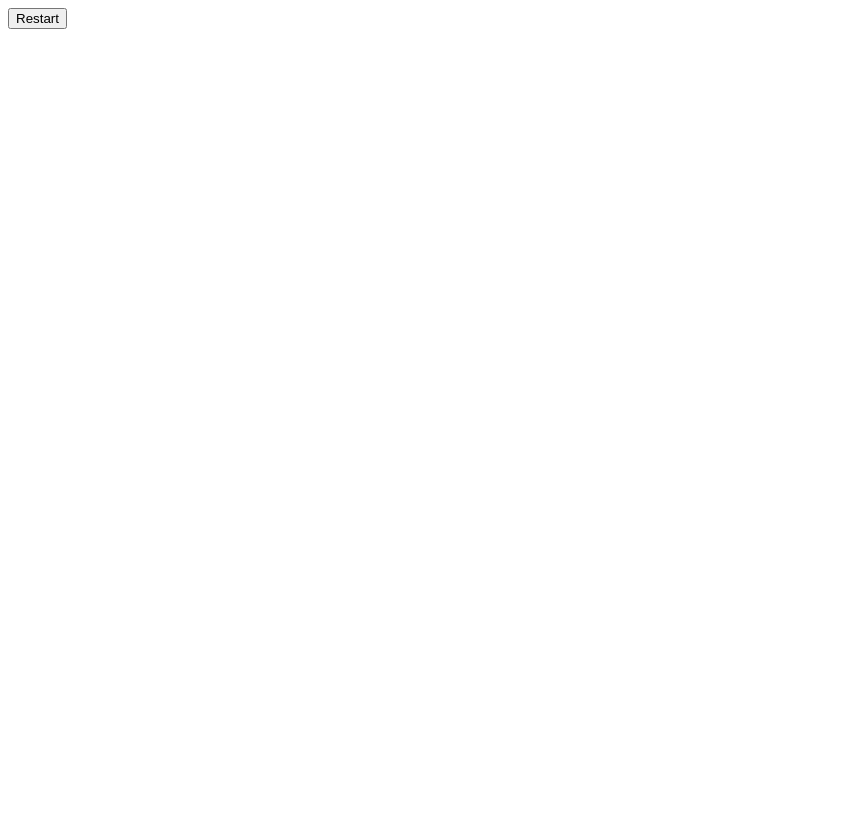
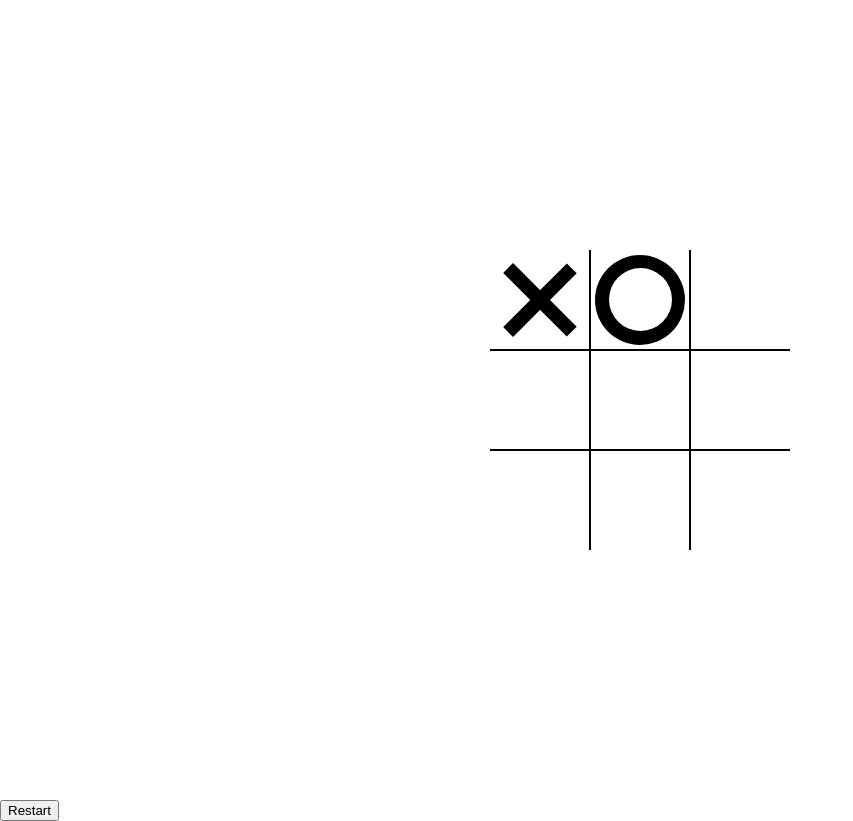
Before and after one commit to Aodj05/tic-tac-toe-javascript, a plain HTML site: page index.html in a window 1280 px wide. Shown: the whole page, without its empty margins (0-853 px from the left). Before the commit the page ends 800 px from the top, so only its background shows below. Drawn offline with Linux system fonts and the light colour scheme.

Commit message:
css setup

```diff
--- a/index.html
+++ b/index.html
@@ -8,8 +8,8 @@
 </head>
 <body>
 	<div class="board" id="board">
-		 <div class="cell" data-cell></div>
-		 <div class="cell" data-cell></div>
+		 <div class="cell x" data-cell></div>
+		 <div class="cell o" data-cell></div>
 		 <div class="cell" data-cell></div>
 		 <div class="cell" data-cell></div>
 		 <div class="cell" data-cell></div>
--- a/ttt.css
+++ b/ttt.css
@@ -0,0 +1,95 @@
+*, *::after, *::before {
+	box-sizing: border-box;
+}
+
+body {
+	margin: 0;
+}
+
+:root {
+	--cell-size: 100px;
+	--mark-size: calc(var(--cell-size) * .9);
+}
+
+.board {
+	width: 100vw;
+	height: 100vh;
+	display: grid;
+	justify-content: center;
+	align-content: center;
+	justify-items: center;
+	align-items: center;
+	grid-template-columns: repeat(3, auto);
+}
+
+.cell {
+	width: var(--cell-size);
+	height: var(--cell-size);
+	border: 1px solid black;
+	display: flex;
+	justify-content: center;
+	align-items: center;
+	position: relative;
+	cursor: pointer;
+}
+
+.cell:first-child,
+.cell:nth-child(2),
+.cell:nth-child(3) {
+	border-top:  none;
+}
+
+.cell:last-child,
+.cell:nth-child(8),
+.cell:nth-child(7) {
+	border-bottom:  none;
+}
+
+.cell:nth-child(3n + 1) {
+	border-left: none;
+}
+
+.cell:nth-child(3n + 3) {
+	border-right: none;
+}
+
+.cell.x,
+.cell.o {
+	cursor: not-allowed;
+}
+
+.cell.x::before,
+.cell.x::after {
+	content: '';
+	position: absolute;
+	width: calc(var(--mark-size) * .15);
+	height: var(--mark-size);
+	background-color: black;
+}
+
+.cell.x::before {
+	transform: rotate(45deg);
+}
+
+.cell.x::after {
+	transform: rotate(-45deg);
+}
+
+.cell.o::before,
+.cell.o::after {
+	content: '';
+	position: absolute;
+	border-radius: 50%;
+}
+
+.cell.o::before {
+	width: var(--mark-size);
+	height: var(--mark-size);
+	background-color: black;
+}
+
+.cell.o::after {
+	width: calc(var(--mark-size) * .7);
+	height: calc(var(--mark-size) * .7);
+	background-color: white;
+}
```
